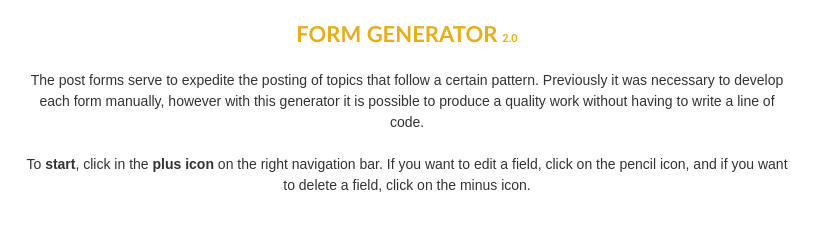
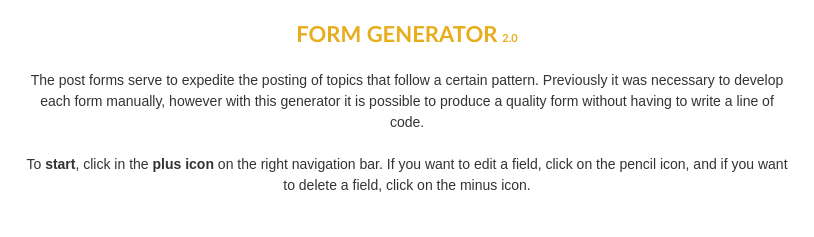
Before and after one commit to Chanpt/project--fa--form-generator, a plain HTML site: page lang/en/index.html in a window 1280 px wide. Shown: the part 563-800 px from the top of the page, 233-1047 px from the left. Drawn offline with nearby package versions, Linux system fonts and the light colour scheme; some packages are replaced by stand-ins of ours; a script that the page names is missing.

Commit message:
[2] Lang Cor.
Previously it was necessary to develop each form manually, however with this generator it is possible to produce a quality form without having to write a line of code.

```diff
--- a/lang/en/index.html
+++ b/lang/en/index.html
@@ -66,7 +66,7 @@
       <img src="https://i.imgur.com/qNpIots.png" alt="" />
       <h1 style="color: #e6ad1d;">Form Generator</h1><span class="badge">2.0</span>
       <p>
-        The post forms serve to expedite the posting of topics that follow a certain pattern. Previously it was necessary to develop each form manually, however with this generator it is possible to produce a quality work without having to write a line of code.
+        The post forms serve to expedite the posting of topics that follow a certain pattern. Previously it was necessary to develop each form manually, however with this generator it is possible to produce a quality form without having to write a line of code.
         <br/><br/>
         To <strong>start</strong>, click in the <strong>plus icon</strong> on the right navigation bar. If you want to edit a field, click on the pencil icon, and if you want to delete a field, click on the minus icon.
       </p>
```
